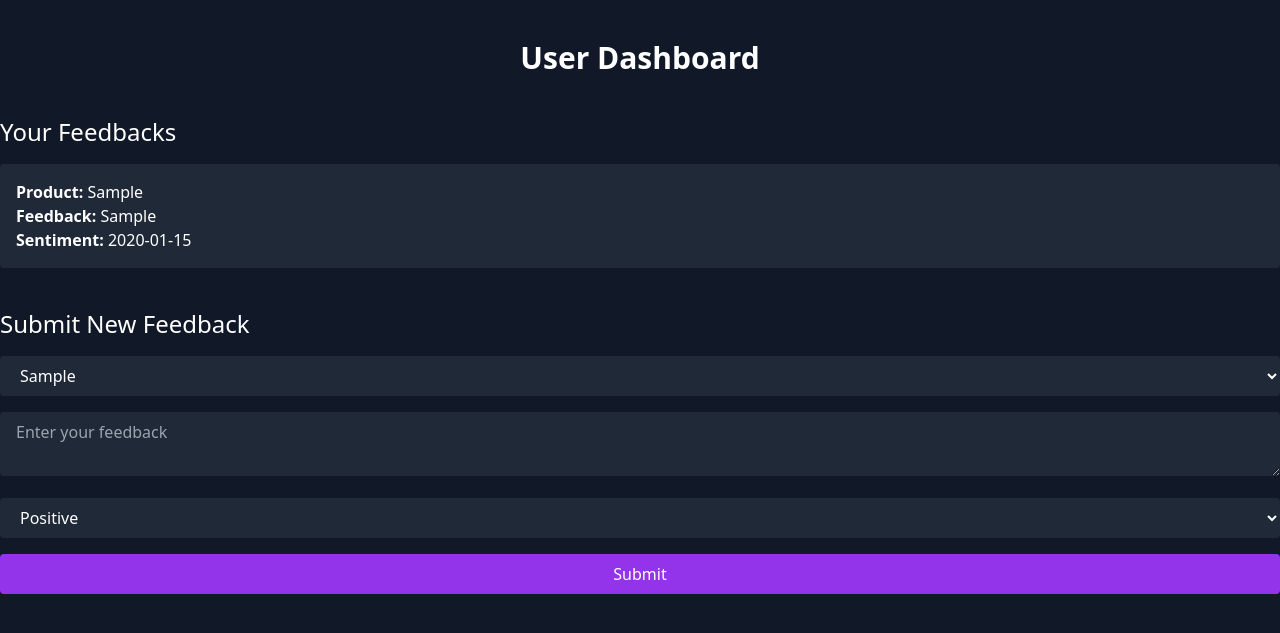
After one commit to MidnightWhy/Senti, a Flask app: page /user/dashboard in a window 1280 px wide. The commit adds this page. Shown: the top 633 px of the page. Run offline with Flask 3, Linux system fonts and the light colour scheme; a user stored in the database is signed in; tables that the repository leaves empty hold one stand-in row (values such as "Sample post"); some libraries are stand-ins or nearby versions.

Commit message:
Automatic commit before Assistant edits

```diff
--- a/main.py
+++ b/main.py
@@ -12,17 +12,16 @@ db_path = 'sentidb.db'
 # Initialize database and create tables
 def init_db():
     try:
-        # Connect to SQLite database
         conn = sqlite3.connect(db_path)
         cursor = conn.cursor()
 
         # Create tables
-        cursor.execute("""
+        cursor.executescript("""
             CREATE TABLE IF NOT EXISTS users (
-                uid TEXT PRIMARY KEY,
+                uid INTEGER PRIMARY KEY AUTOINCREMENT,
                 fname TEXT,
                 lname TEXT,
-                email TEXT,
+                email TEXT UNIQUE,
                 pwd TEXT,
                 gender TEXT,
                 height REAL,
@@ -31,30 +30,27 @@ def init_db():
                 state TEXT,
                 city TEXT
             );
-        """)
-        cursor.execute("""
+
             CREATE TABLE IF NOT EXISTS companies (
-                cid TEXT PRIMARY KEY,
+                cid INTEGER PRIMARY KEY AUTOINCREMENT,
                 company TEXT,
-                email TEXT,
+                email TEXT UNIQUE,
                 pwd TEXT
             );
-        """)
-        cursor.execute("""
+
             CREATE TABLE IF NOT EXISTS products (
-                pid TEXT PRIMARY KEY,
-                cid TEXT,
+                pid INTEGER PRIMARY KEY AUTOINCREMENT,
+                cid INTEGER,
                 product TEXT,
                 thumbnail TEXT,
                 barcode TEXT,
                 FOREIGN KEY (cid) REFERENCES companies(cid)
             );
-        """)
-        cursor.execute("""
+
             CREATE TABLE IF NOT EXISTS feedback (
-                fid TEXT PRIMARY KEY,
-                uid TEXT,
-                pid TEXT,
+                fid INTEGER PRIMARY KEY AUTOINCREMENT,
+                uid INTEGER,
+                pid INTEGER,
                 feedback TEXT,
                 sentiment TEXT,
                 FOREIGN KEY (uid) REFERENCES users(uid),
@@ -75,7 +71,6 @@ def hash_password(password):
     return hashlib.sha256(password.encode()).hexdigest()
 
 
-# Routes
 @app.route('/')
 def index():
     return render_template('index.html')
@@ -84,7 +79,6 @@ def index():
 @app.route('/user/register', methods=['GET', 'POST'])
 def user_register():
     if request.method == 'POST':
-        uid = request.form['uid']
         fname = request.form['fname']
         lname = request.form['lname']
         email = request.form['email']
@@ -96,21 +90,16 @@ def user_register():
         state = request.form['state']
         city = request.form['city']
 
-        # Insert data into the users table
         conn = sqlite3.connect(db_path)
         cursor = conn.cursor()
-        query = """
-            INSERT INTO users (uid, fname, lname, email, pwd, gender, height, weight, dob, state, city)
-            VALUES (?, ?, ?, ?, ?, ?, ?, ?, ?, ?, ?)
-        """
-        values = (uid, fname, lname, email, pwd, gender, height, weight, dob,
-                  state, city)
-        cursor.execute(query, values)
+        cursor.execute(
+            """
+            INSERT INTO users (fname, lname, email, pwd, gender, height, weight, dob, state, city)
+            VALUES (?, ?, ?, ?, ?, ?, ?, ?, ?, ?)
+        """, (fname, lname, email, pwd, gender, height, weight, dob, state,
+              city))
         conn.commit()
-        cursor.close()
         conn.close()
-
-        # Redirect to login page
         return redirect(url_for('user_login'))
     return render_template('user_register.html')
 
@@ -120,47 +109,59 @@ def user_login():
     if request.method == 'POST':
         email = request.form['email']
         pwd = hash_password(request.form['pwd'])
-        # Query the database for the user
         conn = sqlite3.connect(db_path)
         cursor = conn.cursor()
-        query = "SELECT * FROM users WHERE email = ? AND pwd = ?"
-        values = (email, pwd)
-        cursor.execute(query, values)
+        cursor.execute("SELECT * FROM users WHERE email = ? AND pwd = ?",
+                       (email, pwd))
         user = cursor.fetchone()
-        cursor.close()
         conn.close()
         if user:
-            # Store user id in session
             session['uid'] = user[0]
-            return redirect(url_for('index'))
+            return redirect(url_for('user_dashboard'))
         else:
-            # Invalid credentials
             return "Invalid email or password"
     return render_template('user_login.html')
+
+
+@app.route('/user/dashboard')
+def user_dashboard():
+    if 'uid' not in session:
+        return redirect(url_for('user_login'))
+    uid = session['uid']
+    conn = sqlite3.connect(db_path)
+    cursor = conn.cursor()
+    cursor.execute(
+        """
+        SELECT feedback.fid, products.product, feedback.feedback, feedback.sentiment
+        FROM feedback
+        JOIN products ON feedback.pid = products.pid
+        WHERE feedback.uid = ?
+    """, (uid, ))
+    feedbacks = cursor.fetchall()
+    cursor.execute("SELECT pid, product FROM products")
+    products = cursor.fetchall()
+    conn.close()
+    return render_template('user_dashboard.html',
+                           feedbacks=feedbacks,
+                           products=products)
 
 
 @app.route('/company/register', methods=['GET', 'POST'])
 def company_register():
     if request.method == 'POST':
-        cid = request.form['cid']
         company = request.form['company']
         email = request.form['email']
         pwd = hash_password(request.form['pwd'])
 
-        # Insert data into the companies table
         conn = sqlite3.connect(db_path)
         cursor = conn.cursor()
-        query = """
-            INSERT INTO companies (cid, company, email, pwd)
-            VALUES (?, ?, ?, ?)
-        """
-        values = (cid, company, email, pwd)
-        cursor.execute(query, values)
+        cursor.execute(
+            """
+            INSERT INTO companies (company, email, pwd)
+            VALUES (?, ?, ?)
+        """, (company, email, pwd))
         conn.commit()
-        cursor.close()
         conn.close()
-
-        # Redirect to login page
         return redirect(url_for('company_login'))
     return render_template('company_register.html')
 
@@ -170,21 +171,16 @@ def company_login():
     if request.method == 'POST':
         email = request.form['email']
         pwd = hash_password(request.form['pwd'])
-        # Query the database for the company
         conn = sqlite3.connect(db_path)
         cursor = conn.cursor()
-        query = "SELECT * FROM companies WHERE email = ? AND pwd = ?"
-        values = (email, pwd)
-        cursor.execute(query, values)
+        cursor.execute("SELECT * FROM companies WHERE email = ? AND pwd = ?",
+                       (email, pwd))
         company = cursor.fetchone()
-        cursor.close()
         conn.close()
         if company:
-            # Store company id in session
             session['cid'] = company[0]
             return redirect(url_for('index'))
         else:
-            # Invalid credentials
             return "Invalid email or password"
     return render_template('company_login.html')
 
@@ -194,28 +190,28 @@ def feedback():
     if 'uid' not in session:
         return redirect(url_for('user_login'))
     if request.method == 'POST':
-        fid = request.form['fid']
         uid = session['uid']
         pid = request.form['pid']
         feedback_text = request.form['feedback']
         sentiment = request.form['sentiment']
 
-        # Insert data into the feedback table
         conn = sqlite3.connect(db_path)
         cursor = conn.cursor()
-        query = """
-            INSERT INTO feedback (fid, uid, pid, feedback, sentiment)
-            VALUES (?, ?, ?, ?, ?)
-        """
-        values = (fid, uid, pid, feedback_text, sentiment)
-        cursor.execute(query, values)
+        cursor.execute(
+            """
+            INSERT INTO feedback (uid, pid, feedback, sentiment)
+            VALUES (?, ?, ?, ?)
+        """, (uid, pid, feedback_text, sentiment))
         conn.commit()
-        cursor.close()
         conn.close()
+        return redirect(url_for('user_dashboard'))
 
-        # Redirect to index page
-        return redirect(url_for('index'))
-    return render_template('feedback.html')
+    conn = sqlite3.connect(db_path)
+    cursor = conn.cursor()
+    cursor.execute("SELECT pid, product FROM products")
+    products = cursor.fetchall()
+    conn.close()
+    return render_template('feedback.html', products=products)
 
 
 if __name__ == '__main__':
--- a/templates/index.html
+++ b/template/index.html
@@ -14,7 +14,9 @@
             <a href="/user/login" class="px-6 py-2 bg-purple-600 text-white rounded">User Login</a>
             <a href="/company/register" class="px-6 py-2 bg-purple-600 text-white rounded">Company Register</a>
             <a href="/company/login" class="px-6 py-2 bg-purple-600 text-white rounded">Company Login</a>
-        </div>
+        <a href="/user/dashboard" class="px-6 py-2 bg-purple-600 text-white rounded">User Dashboard</a>
+<a href="/feedback" class="px-6 py-2 bg-purple-600 text-white rounded">Feedback Form</a>
+</div>
     </div>
 </body>
 </html>
--- /dev/null
+++ b/template/user_dashboard.html
@@ -0,0 +1,42 @@
+
+<!DOCTYPE html>
+<html lang="en">
+<head>
+    <meta charset="UTF-8">
+    <meta name="viewport" content="width=device-width, initial-scale=1.0">
+    <title>User Dashboard</title>
+    <script src="https://cdn.tailwindcss.com"></script>
+</head>
+<body class="bg-gray-900 text-white">
+    <div class="container mx-auto">
+        <h2 class="text-3xl font-bold text-center mt-10">User Dashboard</h2>
+        <div class="mt-10">
+            <h3 class="text-2xl mb-4">Your Feedbacks</h3>
+            {% for fid, product, feedback, sentiment in feedbacks %}
+                <div class="bg-gray-800 p-4 rounded mb-4">
+                    <p><strong>Product:</strong> {{ product }}</p>
+                    <p><strong>Feedback:</strong> {{ feedback }}</p>
+                    <p><strong>Sentiment:</strong> {{ sentiment }}</p>
+                </div>
+            {% endfor %}
+        </div>
+        <div class="mt-10">
+            <h3 class="text-2xl mb-4">Submit New Feedback</h3>
+            <form action="/feedback" method="POST" class="space-y-4">
+                <select name="pid" class="w-full px-4 py-2 rounded bg-gray-800 text-white">
+                    {% for pid, product in products %}
+                        <option value="{{ pid }}">{{ product }}</option>
+                    {% endfor %}
+                </select>
+                <textarea name="feedback" placeholder="Enter your feedback" class="w-full px-4 py-2 rounded bg-gray-800 text-white"></textarea>
+                <select name="sentiment" class="w-full px-4 py-2 rounded bg-gray-800 text-white">
+                    <option value="positive">Positive</option>
+                    <option value="neutral">Neutral</option>
+                    <option value="negative">Negative</option>
+                </select>
+                <button type="submit" class="w-full bg-purple-600 text-white py-2 rounded">Submit</button>
+            </form>
+        </div>
+    </div>
+</body>
+</html>
```
Also changed, not shown: template/feedback.html (added, +30 -0 lines), sentidb.db (added), template/company_login.html (renamed from templates/company_login.html), template/company_register.html (renamed from templates/company_register.html), template/user_login.html (renamed from templates/user_login.html), template/user_register.html (renamed from templates/user_register.html).
